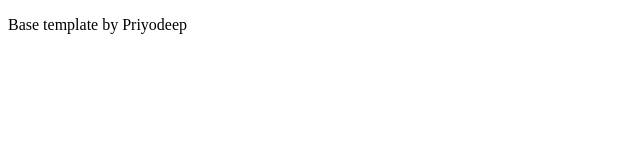
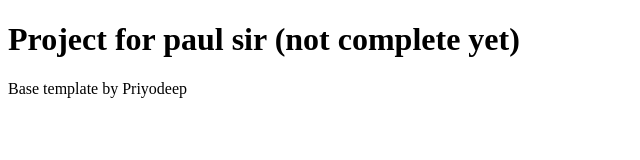
Before and after one commit to Picondx/picondx.github.io, a plain HTML site: page index.html in a window 1280 px wide. Shown: the whole page, without its empty margins (0-640 px from the left). Drawn offline with Linux system fonts and the light colour scheme.

Commit message:
Update index.html

```diff
--- a/index.html
+++ b/index.html
@@ -6,6 +6,7 @@
     <title>Buisness Profile Page</title>
 </head>
 <body>
+    <h1>Project for paul sir (not complete yet)</h1>
     <p>Base template by Priyodeep</p>
 </body>
 </html>
```
